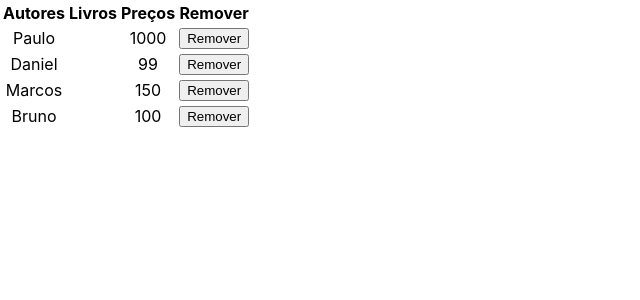
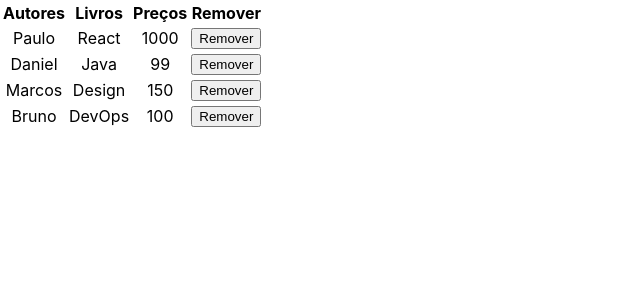
Before and after one commit to renankaic/my-first-react, a React (Create React App) app: page / in a window 1280 px wide. Shown: the top 300 px of the page, without its empty margins (0-640 px from the left). Built offline with nearby package versions, Linux system fonts and the light colour scheme.

Commit message:
Feat - Adding remove author feature

```diff
--- a/src/App.js
+++ b/src/App.js
@@ -1,9 +1,11 @@
-import React from 'react'
+import React, { Component } from 'react'
 import Tabela from './components/Tabela'
 import './App.css'
 
-function App() {
-  const autores = [
+class App extends Component {
+
+  state = {
+    autores: [
       {
         nome: 'Paulo',
         livro: 'React',
@@ -24,13 +26,33 @@ function App() {
         livro: 'DevOps',
         preco: '100'
       }
-  ];
+    ]
+  }
+
+  removeAutor = (index) => {
+
+    const  { autores } = this.state;
+
+    this.setState(
+      {
+        autores : autores.filter((autor, posAtual) => {
+          return posAtual !== index
+        })
+      }
+    )
+
+  }
+
+  render() {
 
     return (
       <div className="App">
-      <Tabela autores={autores} />
+        <Tabela autores={this.state.autores} removeAutor={this.removeAutor} />
       </div>
     );
+
+  }
+
 }
 
 export default App;
--- a/src/components/Tabela.js
+++ b/src/components/Tabela.js
@@ -18,9 +18,9 @@ const TableBody = props => {
         return(
             <tr key={index}>
                 <td>{linha.nome}</td>
-                <td>{linha.titulo}</td>
+                <td>{linha.livro}</td>
                 <td>{linha.preco}</td>
-                <td><button>Remover</button></td>
+                <td><button onClick={() => props.removeAutor(index) }>Remover</button></td>
             </tr>
         )
     })
@@ -36,12 +36,12 @@ class Tabela extends Component {
 
     render() {
 
-        const { autores } = this.props;
+        const { autores, removeAutor } = this.props;
 
         return(
             <table>
                 <TableHead />
-                <TableBody autores={autores} />
+                <TableBody autores={autores} removeAutor={removeAutor} />
             </table>
         )
     }
```
Lines whose indentation alone changed are shown as unchanged.
